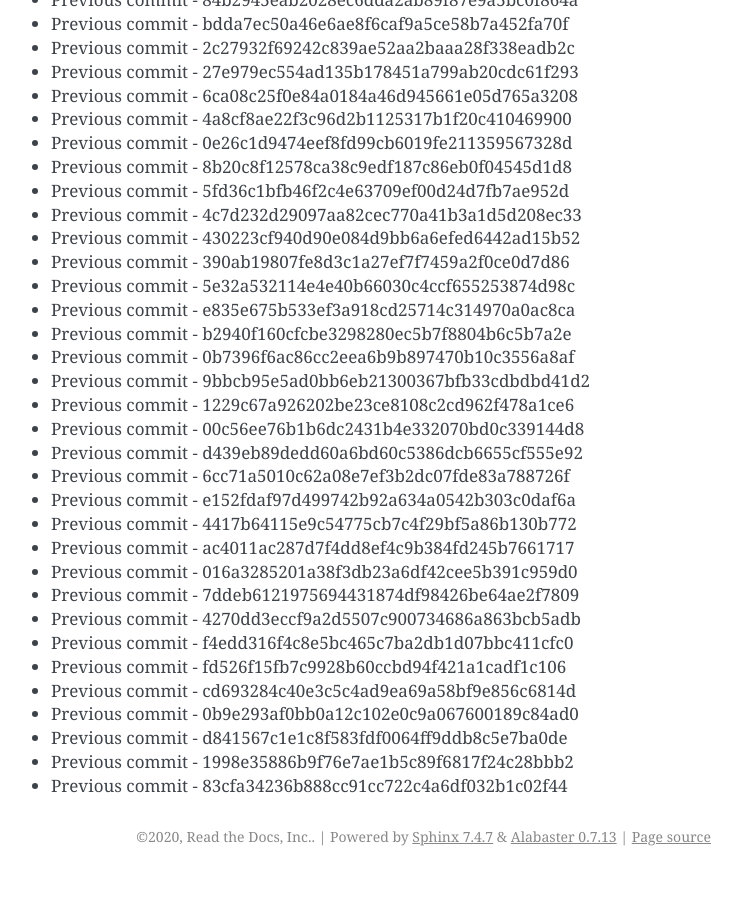
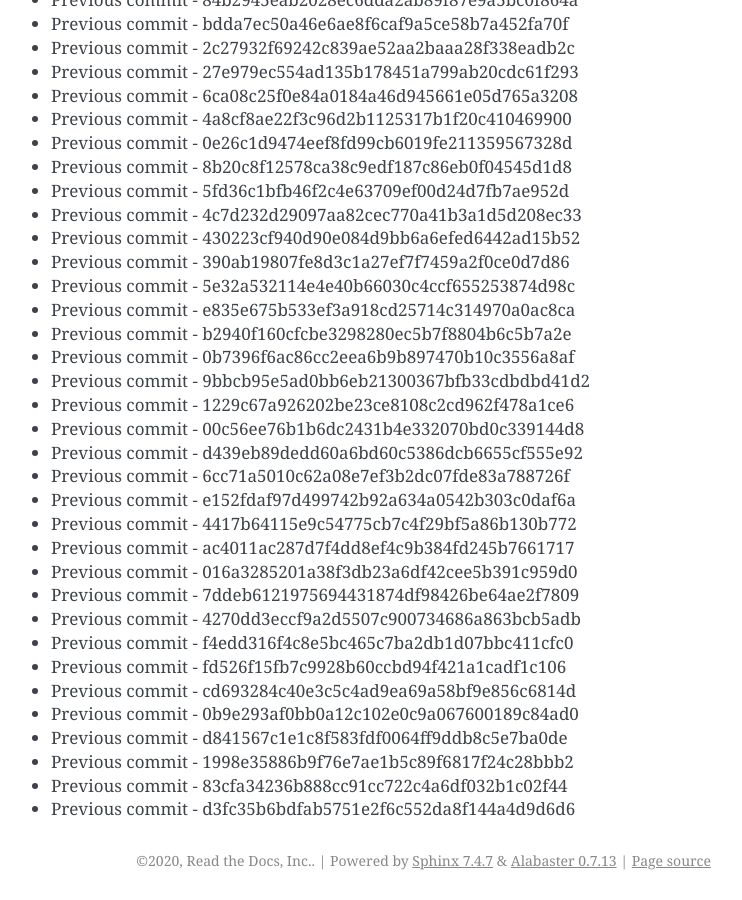
Before and after one commit to readthedocs/rtd-git-stresstest, a Sphinx documentation site: the page built from docs/updates.rst, in a window 1280 px wide and 900 px high, scrolled down 62646 px. Shown: the whole window, without its empty margins (399-1141 px from the left). Built offline with Sphinx 7.4.7, drawn with Linux system fonts in a browser that asks for light colours; before the commit the page ends 63522 px from its top, so only the background shows below that.

Commit message:
Generating commit from previous: d3fc35b6bdfab5751e2f6c552da8f144a4d9d6d6

```diff
--- a/docs/updates.rst
+++ b/docs/updates.rst
@@ -2664,3 +2664,4 @@ It can be tested for any performance characteristics.
 * Previous commit - d841567c1e1c8f583fdf0064ff9ddb8c5e7ba0de
 * Previous commit - 1998e35886b9f76e7ae1b5c89f6817f24c28bbb2
 * Previous commit - 83cfa34236b888cc91cc722c4a6df032b1c02f44
+* Previous commit - d3fc35b6bdfab5751e2f6c552da8f144a4d9d6d6
```
